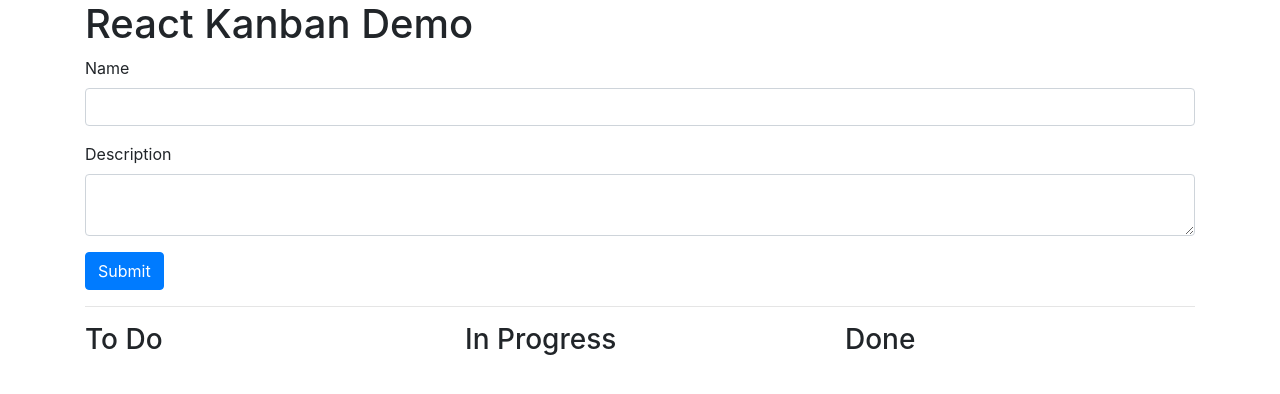
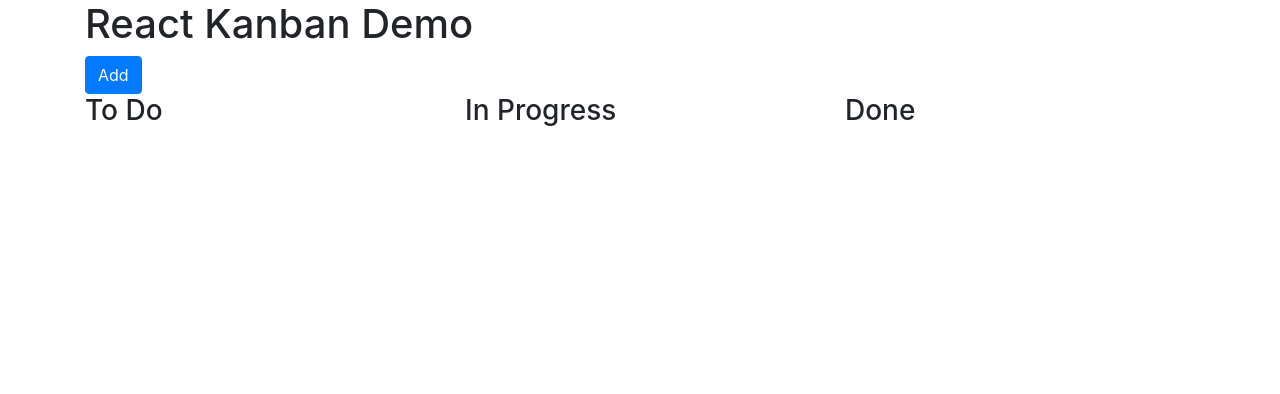
Before and after one commit to cpgillem/react-kanban, a React (Create React App) app: page / in a window 1280 px wide. Shown: the top 394 px of the page. Built offline with nearby package versions, Linux system fonts and the light colour scheme; the HTML template or start-up script is replaced by a standard one.

Commit message:
Replace the Form component with a simple use of the card editor.

```diff
--- a/src/App.js
+++ b/src/App.js
@@ -1,39 +1,20 @@
 import React, { Component } from "react";
-import Form from "./Form";
 import Board from "./Board";
 
 class App extends Component {
     constructor(props) {
         super(props);
         this.state = {
-            nameInput: '',
-            descInput: '',
             items: [],
         };
 
         // Bind "this" to each handler function so "this" refers to the App instance.
-        this.handleSubmit = this.handleSubmit.bind(this);
-        this.handleNameChange = this.handleNameChange.bind(this);
-        this.handleDescChange = this.handleDescChange.bind(this);
         this.handleItemNameChange = this.handleItemNameChange.bind(this);
         this.handleItemDescChange = this.handleItemDescChange.bind(this);
         this.handleMove = this.handleMove.bind(this);
         this.handleEdit = this.handleEdit.bind(this);
         this.handleDelete = this.handleDelete.bind(this);
-    }
-
-    handleNameChange(newName) {
-        // Change the name input in the app's state.
-        this.setState({
-            nameInput: newName,
-        });
-    }
-
-    handleDescChange(newDesc) {
-        // Change the description input in the app's state.
-        this.setState({
-            descInput: newDesc,
-        });
+        this.handleAdd = this.handleAdd.bind(this);
     }
 
     handleItemNameChange(i, newName) {
@@ -55,25 +36,6 @@ class App extends Component {
 
         this.setState({
             items: items,
-        });
-    }
-
-    handleSubmit() {
-        // Create a copy of the list of items in state.
-        const items = this.state.items.slice();
-
-        // Add the new item.
-        this.setState({
-            items: items.concat([
-                {
-                    section: 0,
-                    name: this.state.nameInput,
-                    desc: this.state.descInput,
-                    editing: false,
-                }
-            ]),
-            nameInput: '',
-            descInput: '',
         });
     }
 
@@ -113,17 +75,26 @@ class App extends Component {
         })
     }
 
+    handleAdd() {
+        this.setState({
+            items: this.state.items.concat([{
+                section: 0,
+                name: '',
+                desc: '',
+                editing: true,
+            }]),
+        });
+    }
+
     render() {
         return (
             <div className="container">
                 <h1>React Kanban Demo</h1>
-                <Form
-                    name={this.state.nameInput}
-                    desc={this.state.descInput}
-                    onNameChange={this.handleNameChange}
-                    onDescChange={this.handleDescChange}
-                    onSubmit={this.handleSubmit}
-                />
+                <div className="row">
+                    <div className="col-sm">
+                        <button className="btn btn-primary" onClick={this.handleAdd}>Add</button>
+                    </div>
+                </div>
                 <Board
                     onMove={this.handleMove}
                     onEdit={this.handleEdit}
--- a/src/Form.js
+++ /dev/null
@@ -1,56 +0,0 @@
-import React, { Component } from "react";
-
-class Form extends Component {
-    constructor(props) {
-        super(props);
-        this.state = {
-            name: '',
-            desc: '',
-        };
-
-        this.handleSubmit = this.handleSubmit.bind(this);
-        this.handleNameChange = this.handleNameChange.bind(this);
-        this.handleDescChange = this.handleDescChange.bind(this);
-    }
-
-    handleNameChange(e) {
-        this.props.onNameChange(e.target.value);
-    }
-
-    handleDescChange(e) {
-        this.props.onDescChange(e.target.value);
-    }
-
-    handleSubmit(e) {
-        this.props.onSubmit();
-        e.preventDefault();
-    }
-
-    render() {
-        const name = this.props.name;
-        const desc = this.props.desc;
-
-        return (
-            <div className="row">
-                <div className="col-sm-12">
-                    <form onSubmit={this.handleSubmit}>
-                        <div className="form-group">
-                            <label>Name</label>
-                            <input className="form-control" type="text" value={name} onChange={this.handleNameChange}/>
-                        </div>
-
-                        <div className="form-group">
-                            <label>Description</label>
-                            <textarea className="form-control" value={desc} onChange={this.handleDescChange}></textarea>
-                        </div>
-
-                        <input className="btn btn-primary" type="submit" value="Submit"/>
-                    </form>
-                    <hr/>
-                </div>
-            </div>
-        );
-    }
-}
-
-export default Form;
```
